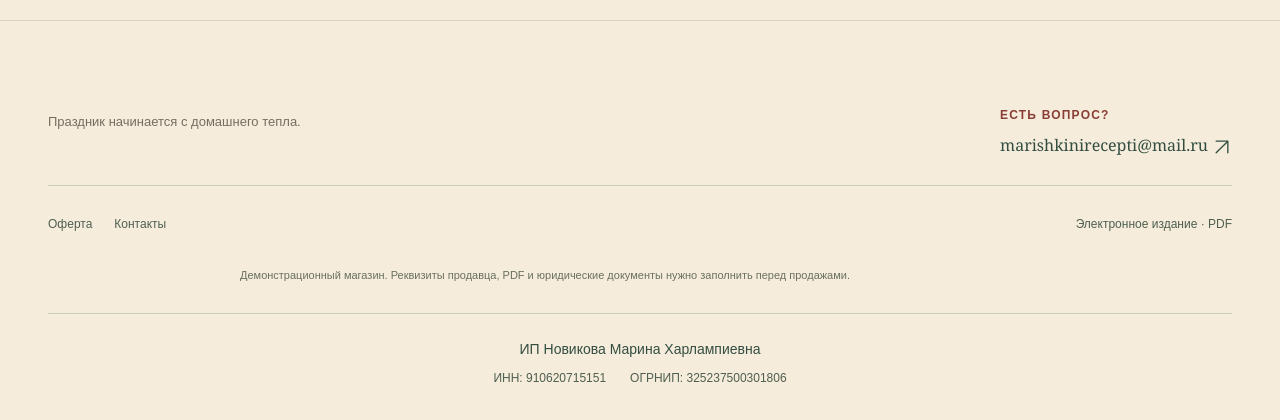
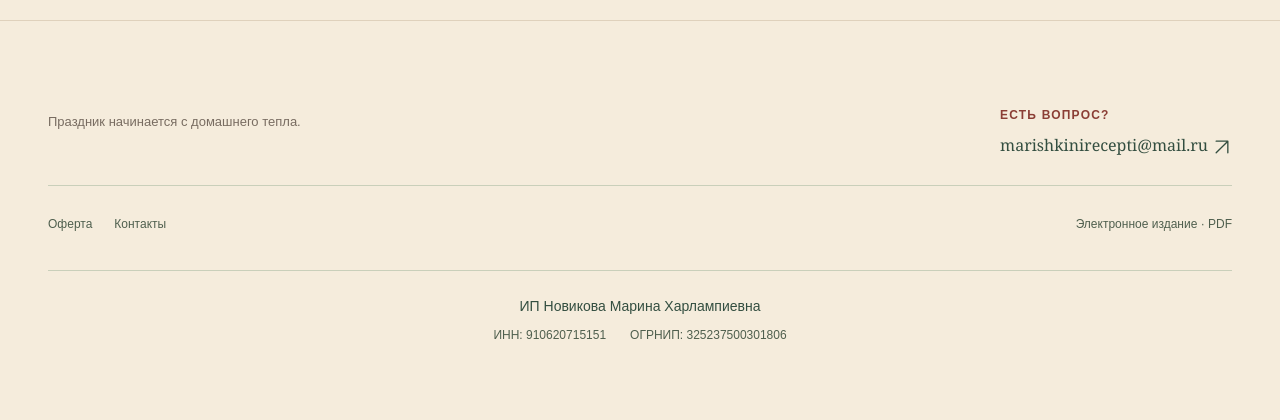
Before and after one commit to artemkapluggaV5/ReciepeBook, a Django app: page / in a window 1280 px wide. Shown: the part 4731-5151 px from the top of the page. After the commit the page ends 5070 px from the top, so only its background shows below. Run offline with Django 5.2, Linux system fonts and the light colour scheme; data comes from the database, SQL or seed files in the repository; data that the repository does not hold is empty; parts of the project's set-up code (start-up, migrations or seed data) failed here and were passed over.

Commit message:
Remove demo notice from footer

```diff
--- a/templates/base.html
+++ b/templates/base.html
@@ -31,7 +31,6 @@
 <main id="main">{% block content %}{% endblock %}</main>
 <footer><div class="wrap footer-top"><div><p>Праздник начинается с домашнего тепла.</p></div><div><span class="eyebrow">Есть вопрос?</span><a class="contact" href="mailto:{{ contact_email }}">{{ contact_email }} {% icon 'arrow' %}</a></div></div>
 <div class="wrap footer-bottom"><div><a href="{% url 'legal' 'offer' %}">Оферта</a><a href="{% url 'legal' 'contacts' %}">Контакты</a></div><small>Электронное издание · PDF</small></div>
-{% if not sales_enabled %}<p class="wrap demo-footer">Демонстрационный магазин. Реквизиты продавца, PDF и юридические документы нужно заполнить перед продажами.</p>{% endif %}
 <div class="wrap seller-details" aria-label="Реквизиты продавца">
   <p class="seller-details-name">{{ seller_display_name }}</p>
   <p class="seller-details-numbers"><span>ИНН: {{ seller_inn }}</span><span>ОГРНИП: {{ seller_ogrn }}</span></p>
```
